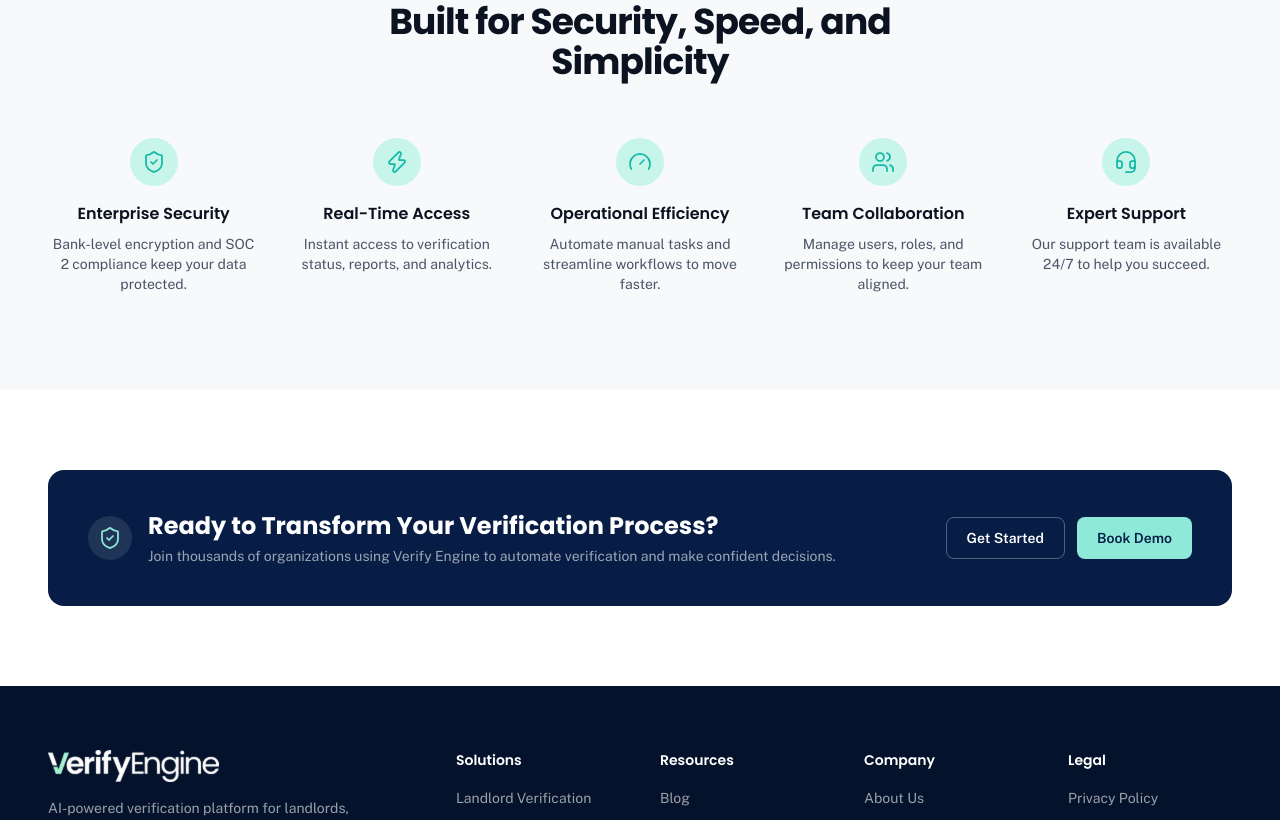
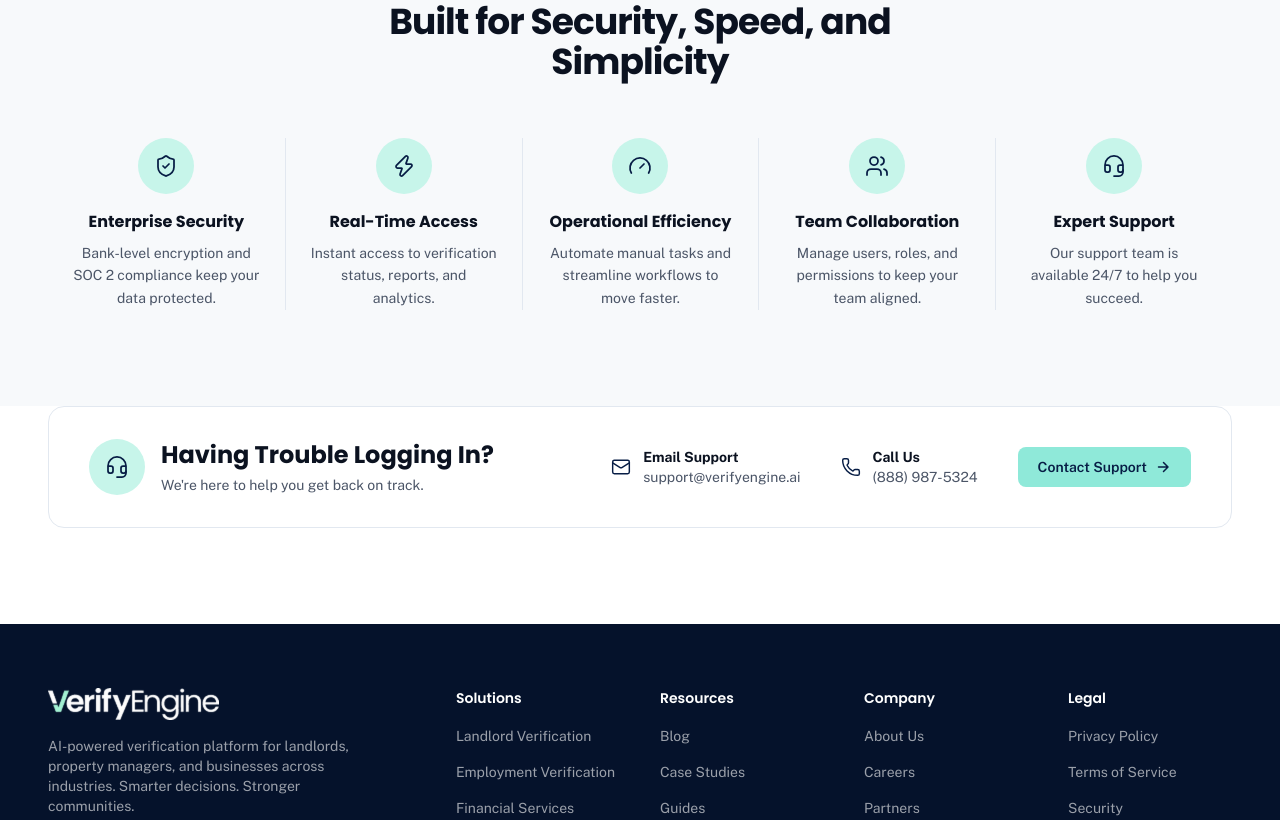
Before and after one commit to VerifyEngine/verifyengine-frontenddev, a Next.js app: page /login in a window 1280 px wide. Shown: the part 1660-2480 px from the top of the page. Built offline with nearby package versions, Linux system fonts and the light colour scheme; no server answers.

Commit message:
Correct feature grid and page-ending details against the designs

```diff
--- a/src/app/book-demo/page.tsx
+++ b/src/app/book-demo/page.tsx
@@ -132,7 +132,7 @@ export default function BookDemoPage() {
         background="muted"
       />
 
-      <LogosRow label="Trusted by industry leaders" logos={logos} />
+      <LogosRow label="Trusted by industry leaders" logos={logos} arrows background="white" />
 
       <FinalCta
         title="Ready to Transform Your Verification Process?"
--- a/src/app/how-it-works/page.tsx
+++ b/src/app/how-it-works/page.tsx
@@ -67,6 +67,7 @@ export default function HowItWorksPage() {
         title="Built for Accuracy, Speed, and Scale"
         features={whyChooseFeatures}
         columns={5}
+        variant="cards"
       />
       <IntegrationsRow />
       <FinalCta
--- a/src/app/industries/page.tsx
+++ b/src/app/industries/page.tsx
@@ -99,6 +99,7 @@ export default function IndustriesPage() {
         features={features}
         columns={5}
         background="muted"
+        iconStyle="plain"
       />
 
       <FinalCta
--- a/src/app/login/page.tsx
+++ b/src/app/login/page.tsx
@@ -4,7 +4,7 @@ import { SplitFormHero } from "@/components/sections/SplitFormHero";
 import { LoginForm } from "@/components/marketing/LoginForm";
 import { PlatformVisibility } from "@/components/sections/PlatformVisibility";
 import { FeatureGrid } from "@/components/sections/FeatureGrid";
-import { FinalCta } from "@/components/sections/FinalCta";
+import { SupportBanner } from "@/components/sections/SupportBanner";
 
 export const metadata: Metadata = {
   title: "Client Login",
@@ -91,13 +91,13 @@ export default function LoginPage() {
         background="muted"
       />
 
-      <FinalCta
-        title="Ready to Transform Your Verification Process?"
-        subtitle="Join thousands of organizations using Verify Engine to automate verification and make confident decisions."
-        primaryLabel="Get Started"
-        primaryHref="/get-started"
-        secondaryLabel="Book Demo"
-        secondaryHref="/book-demo"
+      {/* Visitors here are existing customers, so the design closes with help
+          rather than the generic sales CTA. */}
+      <SupportBanner
+        title="Having Trouble Logging In?"
+        description="We're here to help you get back on track."
+        email="support@verifyengine.ai"
+        phone="(888) 987-5324"
       />
     </>
   );
--- a/src/components/sections/FeatureGrid.tsx
+++ b/src/components/sections/FeatureGrid.tsx
@@ -1,7 +1,7 @@
 import type { LucideIcon } from "lucide-react";
 import { Container } from "@/components/ui/Button";
 import { Eyebrow } from "@/components/ui/Badge";
-import { IconCircle } from "@/components/ui/IconCircle";
+import { Reveal, RevealGroup, RevealItem } from "@/components/ui/Reveal";
 
 export type Feature = {
   icon: LucideIcon;
@@ -9,6 +9,25 @@ export type Feature = {
   description: string;
 };
 
+const colsClass: Record<number, string> = {
+  3: "sm:grid-cols-2 lg:grid-cols-3",
+  4: "sm:grid-cols-2 lg:grid-cols-4",
+  5: "sm:grid-cols-2 lg:grid-cols-5",
+  6: "sm:grid-cols-3 lg:grid-cols-6",
+};
+
+/**
+ * Centred feature row. The designs use three treatments of the same block, so
+ * both the separator and the icon styling are options here rather than five
+ * near-identical components:
+ *
+ * - `dividers` (default) — hairline rules between columns, as on Get Started,
+ *   Landlord Verification, Client Login and Industries Overview.
+ * - `cards` — each feature in its own bordered card, as on How It Works.
+ *
+ * Icons sit in a mint circle everywhere except Industries Overview, which
+ * shows the bare navy line icon.
+ */
 export function FeatureGrid({
   eyebrow,
   title,
@@ -16,6 +35,8 @@ export function FeatureGrid({
   features,
   columns = 5,
   background = "white",
+  variant = "dividers",
+  iconStyle = "circle",
 }: {
   eyebrow: string;
   title: string;
@@ -23,47 +44,56 @@ export function FeatureGrid({
   features: Feature[];
   columns?: 3 | 4 | 5 | 6;
   background?: "white" | "muted";
+  variant?: "dividers" | "cards";
+  iconStyle?: "circle" | "plain";
 }) {
-  const colsClass: Record<number, string> = {
-    3: "sm:grid-cols-2 lg:grid-cols-3",
-    4: "sm:grid-cols-2 lg:grid-cols-4",
-    5: "sm:grid-cols-2 lg:grid-cols-5",
-    6: "sm:grid-cols-3 lg:grid-cols-6",
-  };
+  const isCards = variant === "cards";
 
   return (
-    <Section background={background}>
+    <section
+      className={`py-20 sm:py-24 ${background === "muted" ? "bg-bg-muted" : "bg-white"}`}
+    >
       <Container>
-        <div className="mx-auto max-w-2xl text-center">
+        <Reveal className="mx-auto max-w-2xl text-center">
           <Eyebrow>{eyebrow}</Eyebrow>
-          <h2 className="mt-3 text-3xl font-bold tracking-tight text-ink-900 sm:text-4xl">{title}</h2>
+          <h2 className="mt-3 text-3xl font-bold tracking-tight text-ink-900 sm:text-4xl">
+            {title}
+          </h2>
           {subtitle && <p className="mt-4 text-base text-slate-600">{subtitle}</p>}
-        </div>
+        </Reveal>
 
-        <div className={`mt-14 grid grid-cols-1 gap-x-8 gap-y-10 text-center ${colsClass[columns]}`}>
-          {features.map((f) => (
-            <div key={f.title} className="flex flex-col items-center">
-              <IconCircle icon={f.icon} />
-              <h3 className="mt-4 text-base font-semibold text-ink-900">{f.title}</h3>
-              <p className="mt-2 text-sm text-slate-600">{f.description}</p>
-            </div>
+        <RevealGroup
+          className={`mt-14 grid grid-cols-1 text-center ${colsClass[columns]} ${
+            isCards ? "gap-5" : "gap-y-10"
+          }`}
+        >
+          {features.map((f, i) => (
+            <RevealItem
+              key={f.title}
+              className={
+                isCards
+                  ? "flex h-full flex-col items-center rounded-2xl border border-slate-100 bg-white px-5 py-7 shadow-card"
+                  : // Hairline between columns — suppressed on the first item
+                    // of each row so it never hangs off the outer edge.
+                    `flex flex-col items-center px-6 ${
+                      i > 0 ? "lg:border-l lg:border-slate-200" : ""
+                    }`
+              }
+            >
+              {iconStyle === "circle" ? (
+                <span className="flex size-14 shrink-0 items-center justify-center rounded-full bg-mint-100 text-navy-900">
+                  <f.icon className="size-6" strokeWidth={1.75} />
+                </span>
+              ) : (
+                <f.icon className="size-9 shrink-0 text-navy-900" strokeWidth={1.5} />
+              )}
+
+              <h3 className="mt-4 text-base font-bold text-ink-900">{f.title}</h3>
+              <p className="mt-2 text-sm leading-relaxed text-slate-600">{f.description}</p>
+            </RevealItem>
           ))}
-        </div>
+        </RevealGroup>
       </Container>
-    </Section>
-  );
-}
-
-function Section({
-  background,
-  children,
-}: {
-  background: "white" | "muted";
-  children: React.ReactNode;
-}) {
-  return (
-    <section className={`py-20 sm:py-24 ${background === "muted" ? "bg-bg-muted" : "bg-white"}`}>
-      {children}
     </section>
   );
 }
--- a/src/components/sections/LogosRow.tsx
+++ b/src/components/sections/LogosRow.tsx
@@ -1,22 +1,75 @@
+"use client";
+
+import { ChevronLeft, ChevronRight } from "lucide-react";
+import { useRef } from "react";
 import { Container } from "@/components/ui/Button";
 
 export function LogosRow({
   label = "Trusted by innovative companies",
   logos,
+  background = "muted",
+  /** Show scroll arrows flanking the row, as on the Book Demo design. */
+  arrows = false,
 }: {
   label?: string;
   logos: string[];
+  background?: "muted" | "white";
+  arrows?: boolean;
 }) {
+  const trackRef = useRef<HTMLDivElement>(null);
+
+  function scrollBy(direction: -1 | 1) {
+    trackRef.current?.scrollBy({ left: direction * 260, behavior: "smooth" });
+  }
+
+  const arrowButton =
+    "hidden size-9 shrink-0 cursor-pointer items-center justify-center rounded-full text-slate-400 transition-colors hover:bg-white hover:text-teal-600 sm:flex";
+
   return (
-    <div className="bg-bg-muted py-10">
+    <div className={`py-10 ${background === "muted" ? "bg-bg-muted" : "bg-white"}`}>
       <Container>
-        <p className="text-center text-xs font-semibold tracking-wide text-slate-400 uppercase">{label}</p>
-        <div className="mt-6 flex flex-wrap items-center justify-center gap-x-12 gap-y-4">
-          {logos.map((logo) => (
-            <span key={logo} className="text-lg font-bold tracking-tight text-slate-400 select-none">
-              {logo}
-            </span>
-          ))}
+        <p className="text-center text-xs font-semibold tracking-wide text-slate-400 uppercase">
+          {label}
+        </p>
+
+        <div className="mt-6 flex items-center gap-2">
+          {arrows && (
+            <button
+              type="button"
+              onClick={() => scrollBy(-1)}
+              aria-label="Previous logos"
+              className={arrowButton}
+            >
+              <ChevronLeft className="size-5" strokeWidth={2} />
+            </button>
+          )}
+
+          <div
+            ref={trackRef}
+            className={`flex flex-1 items-center gap-x-12 gap-y-4 overflow-x-auto ${
+              arrows ? "justify-start sm:justify-between" : "flex-wrap justify-center"
+            }`}
+          >
+            {logos.map((logo) => (
+              <span
+                key={logo}
+                className="shrink-0 text-lg font-bold tracking-tight text-slate-400 select-none"
+              >
+                {logo}
+              </span>
+            ))}
+          </div>
+
+          {arrows && (
+            <button
+              type="button"
+              onClick={() => scrollBy(1)}
+              aria-label="Next logos"
+              className={arrowButton}
+            >
+              <ChevronRight className="size-5" strokeWidth={2} />
+            </button>
+          )}
         </div>
       </Container>
     </div>
--- /dev/null
+++ b/src/components/sections/SupportBanner.tsx
@@ -0,0 +1,84 @@
+import { Headset, Mail, Phone } from "lucide-react";
+import { Button, Container, ArrowRight } from "@/components/ui/Button";
+import { Reveal } from "@/components/ui/Reveal";
+
+/**
+ * Light support banner used in place of the generic CTA where the design ends
+ * a page by offering help rather than selling — currently the Client Login
+ * page, whose visitors already are customers.
+ */
+export function SupportBanner({
+  title,
+  description,
+  email,
+  phone,
+  ctaLabel = "Contact Support",
+  ctaHref = "/contact",
+}: {
+  title: string;
+  description: string;
+  email: string;
+  phone: string;
+  ctaLabel?: string;
+  ctaHref?: string;
+}) {
+  return (
+    <section className="bg-white pb-20 sm:pb-24">
+      <Container>
+        <Reveal>
+          <div className="relative overflow-hidden rounded-2xl border border-slate-200 px-6 py-8 sm:px-10">
+            <div
+              className="pointer-events-none absolute top-4 right-6 bottom-4 hidden w-40 opacity-30 lg:block"
+              style={{
+                backgroundImage:
+                  "radial-gradient(circle, var(--color-teal-500) 1.2px, transparent 1.2px)",
+                backgroundSize: "14px 14px",
+              }}
+            />
+
+            <div className="relative flex flex-col gap-7 lg:flex-row lg:items-center lg:justify-between">
+              <div className="flex items-center gap-4">
+                <span className="flex size-14 shrink-0 items-center justify-center rounded-full bg-mint-100 text-navy-900">
+                  <Headset className="size-6" strokeWidth={1.75} />
+                </span>
+                <div>
+                  <h2 className="text-xl font-bold text-ink-900 sm:text-2xl">{title}</h2>
+                  <p className="mt-1 text-sm text-slate-600">{description}</p>
+                </div>
+              </div>
+
+              <div className="flex flex-col gap-6 sm:flex-row sm:items-center lg:gap-10">
+                <a href={`mailto:${email}`} className="group flex items-center gap-3">
+                  <Mail className="size-5 shrink-0 text-navy-900" strokeWidth={1.75} />
+                  <span>
+                    <span className="block text-sm font-bold text-ink-900">Email Support</span>
+                    <span className="block text-sm text-slate-600 group-hover:text-teal-600">
+                      {email}
+                    </span>
+                  </span>
+                </a>
+
+                <a
+                  href={`tel:${phone.replace(/\D/g, "")}`}
+                  className="group flex items-center gap-3"
+                >
+                  <Phone className="size-5 shrink-0 text-navy-900" strokeWidth={1.75} />
+                  <span>
+                    <span className="block text-sm font-bold text-ink-900">Call Us</span>
+                    <span className="block text-sm text-slate-600 group-hover:text-teal-600">
+                      {phone}
+                    </span>
+                  </span>
+                </a>
+
+                <Button href={ctaHref} variant="primary" className="shrink-0">
+                  {ctaLabel} <ArrowRight />
+                </Button>
+              </div>
+            </div>
+          </div>
+        </Reveal>
+      </Container>
+    </section>
+  );
+}
```
